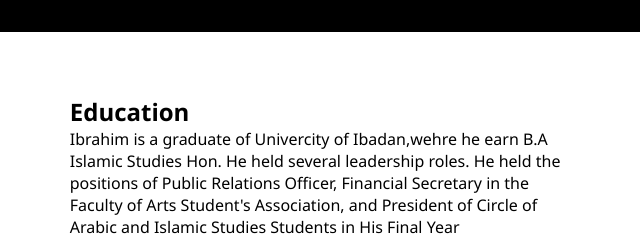
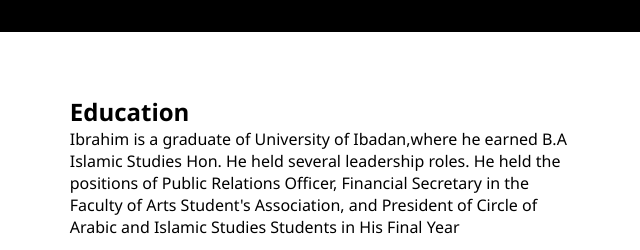
Before and after one commit to iBabs/job-test, a plain HTML site: page index.html in a window 1280 px wide. Shown: the part 880-1130 px from the top of the page, 564-1204 px from the left. Drawn offline with Linux system fonts and the light colour scheme.

Commit message:
correct typos

```diff
--- a/index.html
+++ b/index.html
@@ -56,7 +56,7 @@
             <div class="edu">
                 <h2>Education</h2>
                 <p>
-                Ibrahim is a graduate of Univercity of Ibadan,wehre he earn B.A Islamic Studies Hon.
+                Ibrahim is a graduate of University of Ibadan,where he earned B.A Islamic Studies Hon.
                 He held several leadership roles. He held the positions of Public Relations Officer, Financial
                 Secretary in the Faculty of Arts Student's Association, and President of Circle of Arabic and
                 Islamic Studies Students in His Final Year
```
